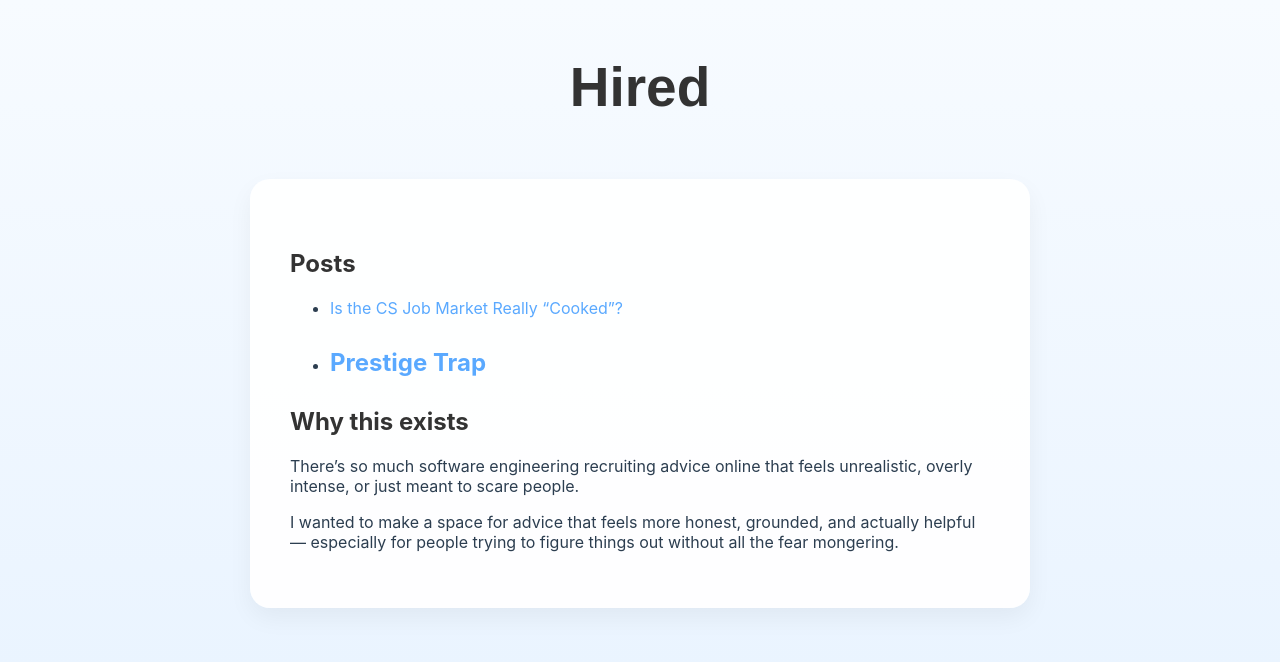
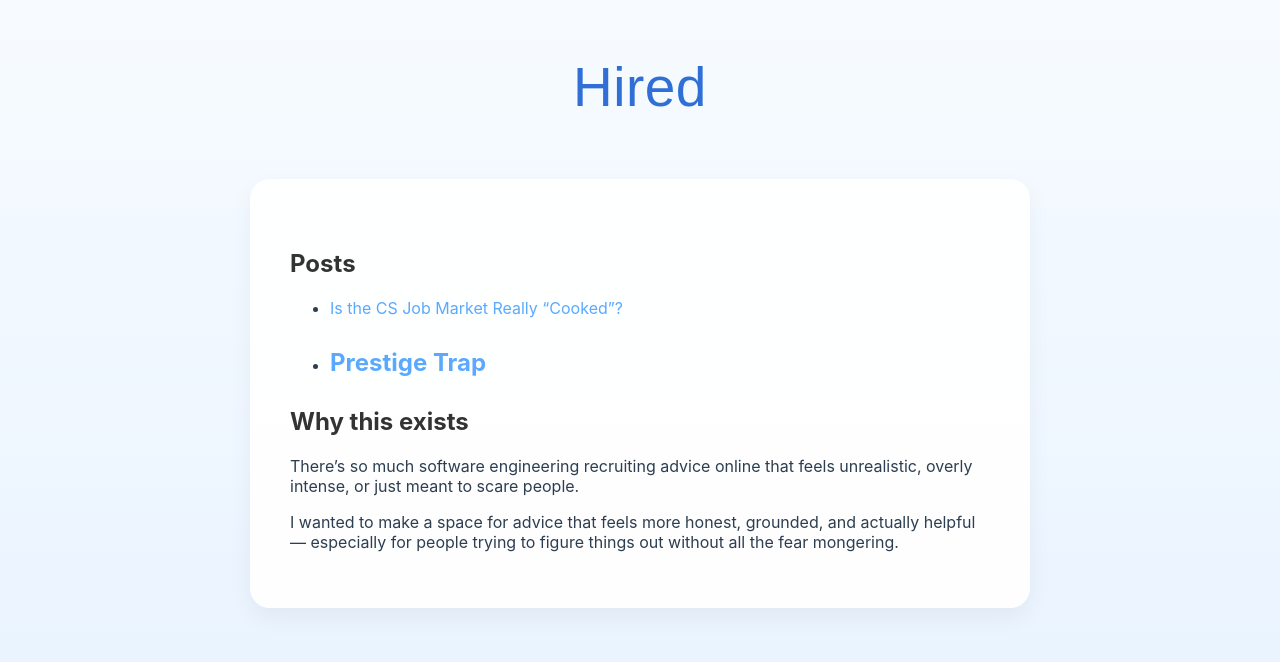
Before and after one commit to hiredmaybe67/hiredmaybe67.github.io, a Jekyll site: the page built from index.md, in a window 1280 px wide. Shown: the top 662 px of the page. Built offline with Jekyll 4.4.1, drawn with Linux system fonts in a browser that asks for light colours.

Commit message:
Update default.html

```diff
--- a/_layouts/default.html
+++ b/_layouts/default.html
@@ -23,10 +23,14 @@
     h3 {
       font-family: 'Montserrat', sans-serif;
       text-align: center;
-      color: #333333;
+      /* color: #333333; */
       margin-bottom: 10px;
       font-size: 55px;
+    font-weight: 400; /* 👈 thinner */
+    letter-spacing: 0.5px; /* 👈 softer look */
+    color: #2f6fd6;
     }
+
     h1 {
       font: "Playfair Display";
       text-align: center;
```
